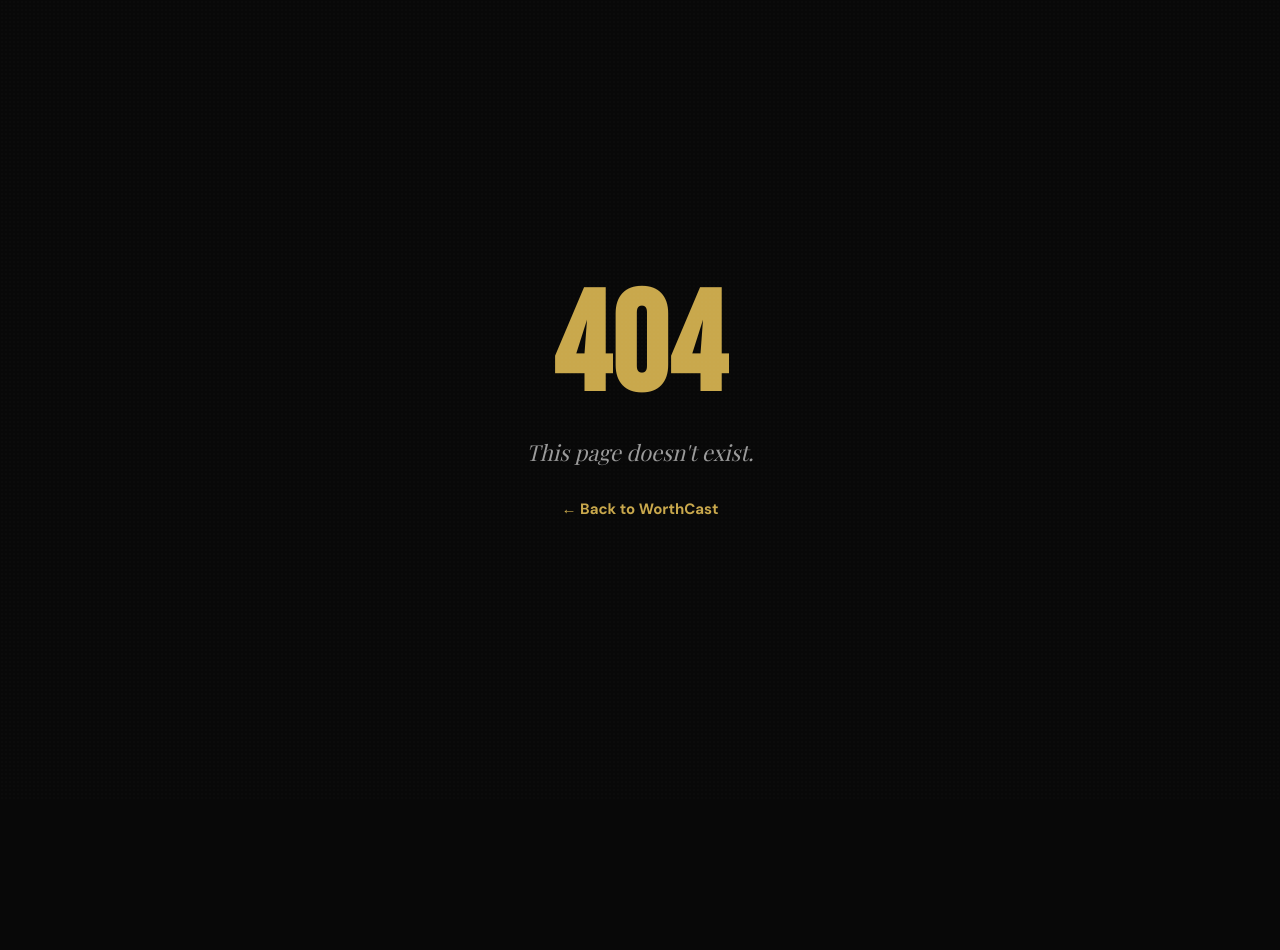
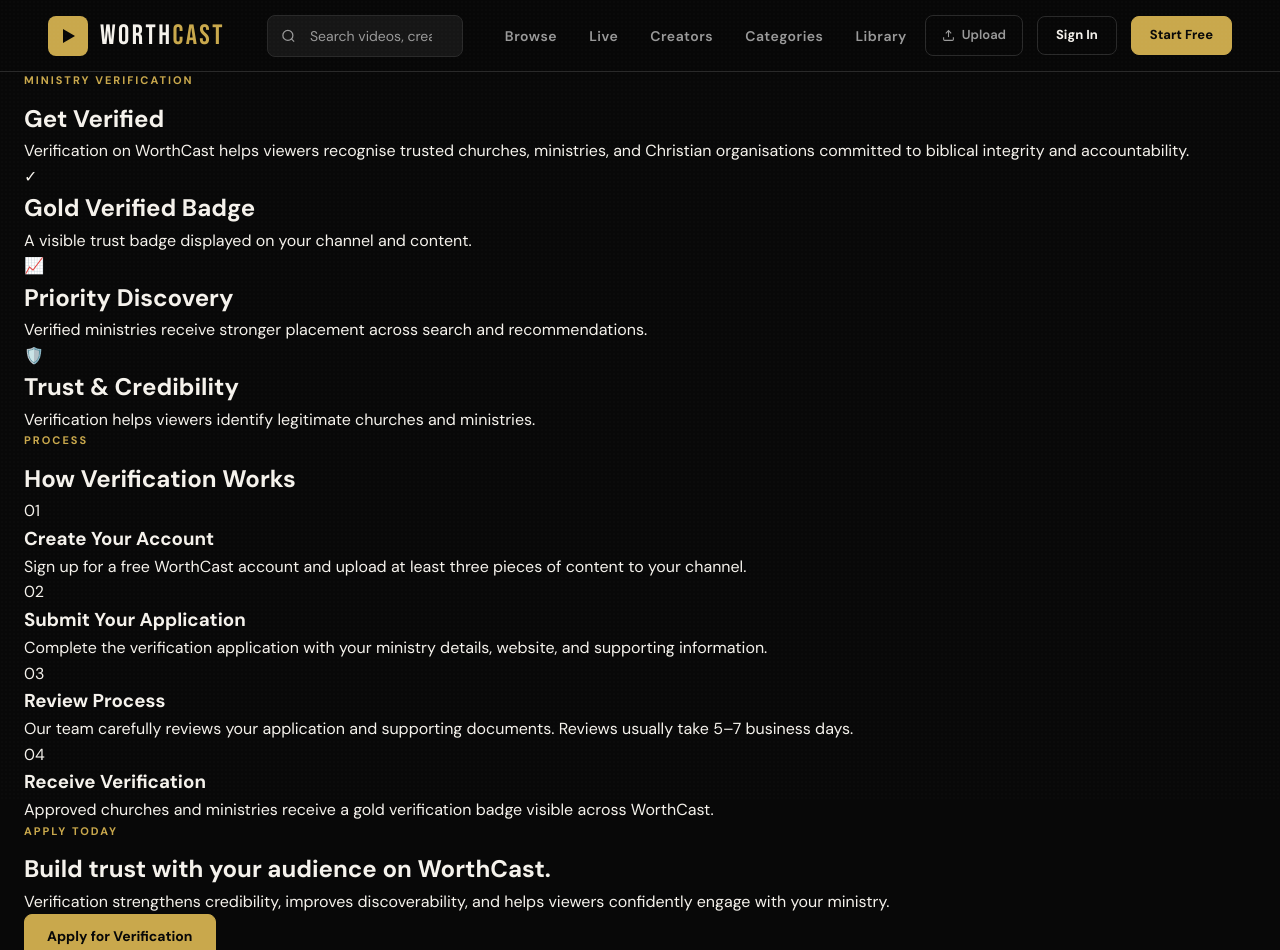
Before and after one commit to georgy4932/worthcast, a Next.js app: page /verify in a window 1280 px wide. Before the commit this address had no page. Shown: the top 950 px of the page. Before the commit the page ends 800 px from the top, so only its background shows below. Built offline with nearby package versions, Linux system fonts and the light colour scheme; a web font is replaced by a local one.

Commit message:
Create page.tsx

```diff
--- /dev/null
+++ b/src/app/verify/page.tsx
@@ -0,0 +1,147 @@
+import Navbar from "@/components/Navbar";
+import Footer from "@/components/Footer";
+
+const steps = [
+  {
+    number: "01",
+    title: "Create Your Account",
+    description:
+      "Sign up for a free WorthCast account and upload at least three pieces of content to your channel.",
+  },
+  {
+    number: "02",
+    title: "Submit Your Application",
+    description:
+      "Complete the verification application with your ministry details, website, and supporting information.",
+  },
+  {
+    number: "03",
+    title: "Review Process",
+    description:
+      "Our team carefully reviews your application and supporting documents. Reviews usually take 5–7 business days.",
+  },
+  {
+    number: "04",
+    title: "Receive Verification",
+    description:
+      "Approved churches and ministries receive a gold verification badge visible across WorthCast.",
+  },
+];
+
+const benefits = [
+  {
+    icon: "✓",
+    title: "Gold Verified Badge",
+    description:
+      "A visible trust badge displayed on your channel and content.",
+  },
+  {
+    icon: "📈",
+    title: "Priority Discovery",
+    description:
+      "Verified ministries receive stronger placement across search and recommendations.",
+  },
+  {
+    icon: "🛡️",
+    title: "Trust & Credibility",
+    description:
+      "Verification helps viewers identify legitimate churches and ministries.",
+  },
+];
+
+export default function VerifyPage() {
+  return (
+    <>
+      <Navbar />
+
+      <main className="verify-page">
+        {/* Hero */}
+        <section className="verify-hero">
+          <div className="container">
+            <p className="section-label">Ministry Verification</p>
+
+            <h1 className="verify-title">
+              Get <span>Verified</span>
+            </h1>
+
+            <p className="verify-copy">
+              Verification on WorthCast helps viewers recognise trusted
+              churches, ministries, and Christian organisations committed to
+              biblical integrity and accountability.
+            </p>
+          </div>
+        </section>
+
+        {/* Benefits */}
+        <section className="verify-section">
+          <div className="container">
+            <div className="verify-benefits-grid">
+              {benefits.map((benefit) => (
+                <div key={benefit.title} className="verify-benefit-card">
+                  <div className="verify-benefit-icon">
+                    {benefit.icon}
+                  </div>
+
+                  <h2>{benefit.title}</h2>
+
+                  <p>{benefit.description}</p>
+                </div>
+              ))}
+            </div>
+          </div>
+        </section>
+
+        {/* Steps */}
+        <section className="verify-section verify-steps-section">
+          <div className="container">
+            <div className="verify-steps-header">
+              <p className="section-label">Process</p>
+
+              <h2>How Verification Works</h2>
+            </div>
+
+            <div className="verify-steps">
+              {steps.map((step) => (
+                <div key={step.number} className="verify-step-card">
+                  <span className="verify-step-number">
+                    {step.number}
+                  </span>
+
+                  <div>
+                    <h3>{step.title}</h3>
+
+                    <p>{step.description}</p>
+                  </div>
+                </div>
+              ))}
+            </div>
+          </div>
+        </section>
+
+        {/* CTA */}
+        <section className="verify-cta-section">
+          <div className="container">
+            <div className="verify-cta">
+              <p className="section-label">Apply Today</p>
+
+              <h2>
+                Build trust with your audience on WorthCast.
+              </h2>
+
+              <p>
+                Verification strengthens credibility, improves discoverability,
+                and helps viewers confidently engage with your ministry.
+              </p>
+
+              <a href="/contact" className="btn btn-primary">
+                Apply for Verification
+              </a>
+            </div>
+          </div>
+        </section>
+      </main>
+
+      <Footer />
+    </>
+  );
+}
```
